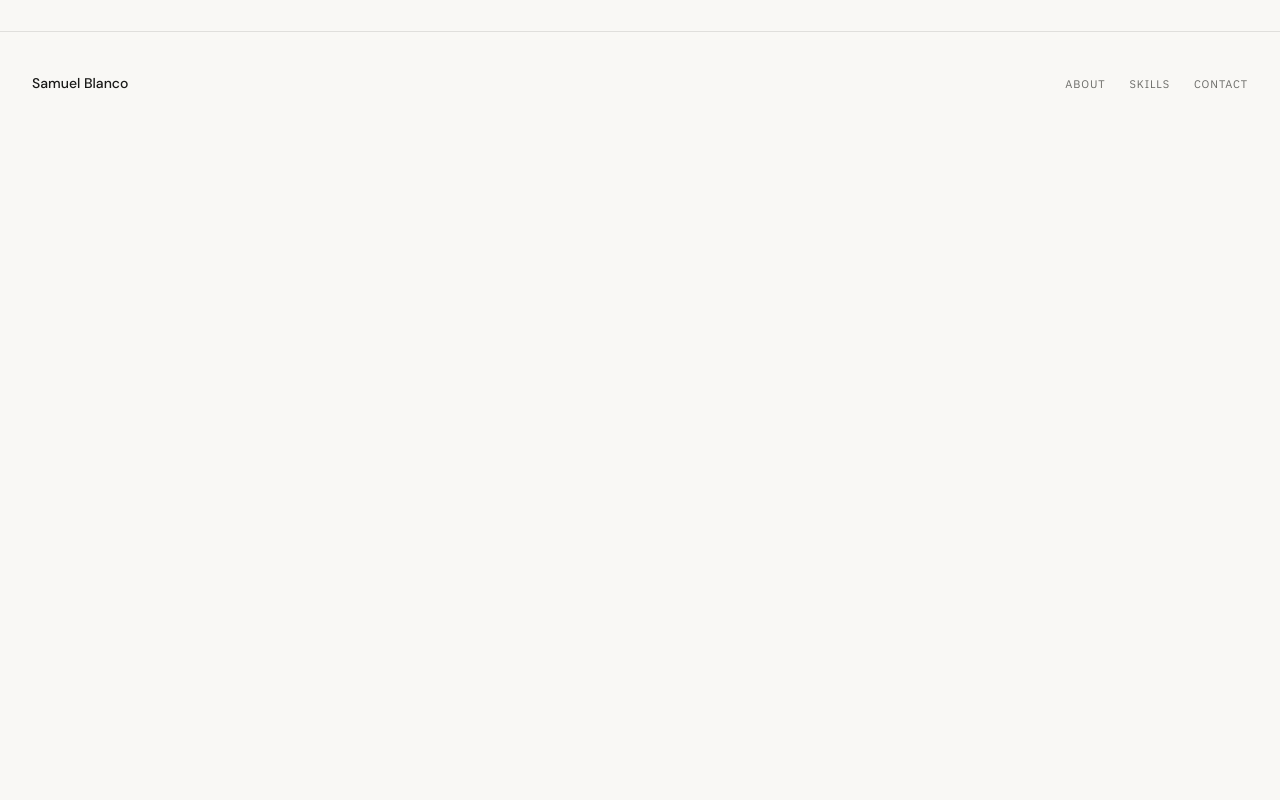
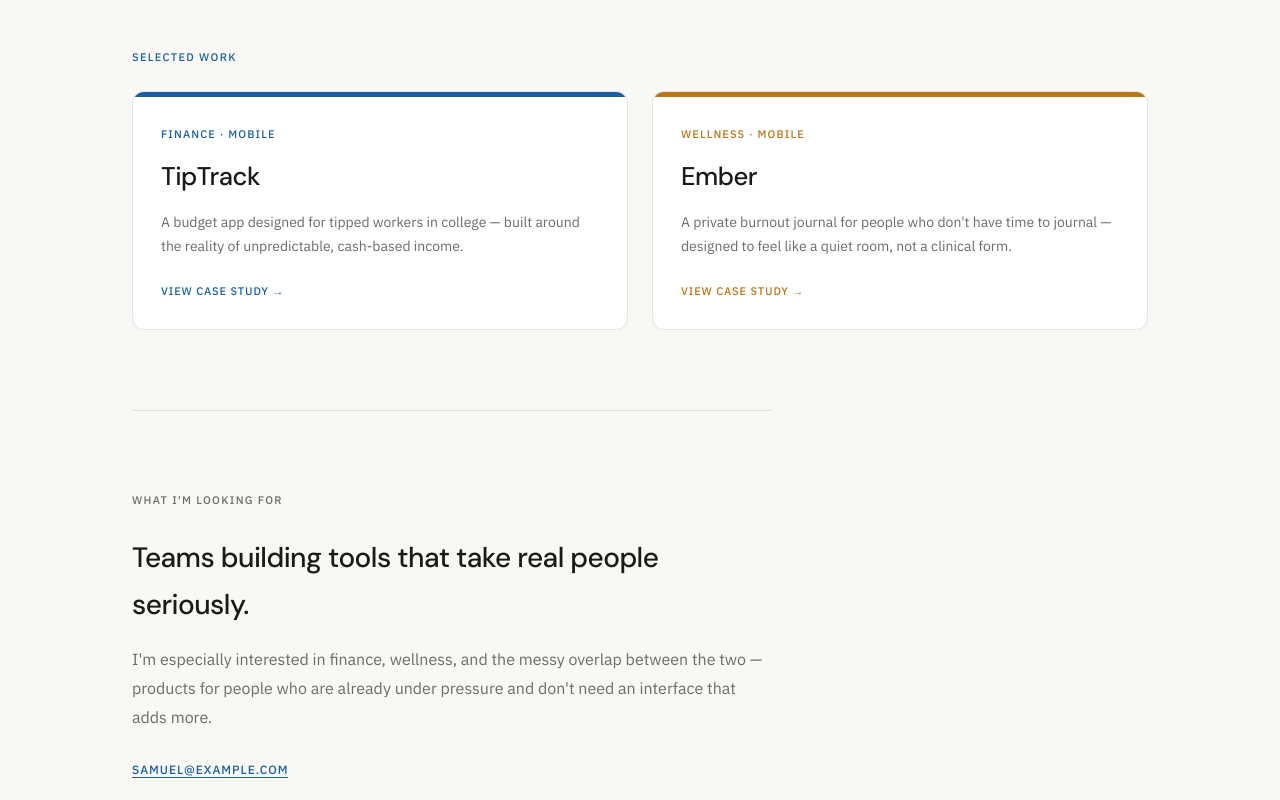
Before and after one commit to SamGB16/portfolio-site, a Next.js app in the folder samuel-portfolio/: page / in a window 1280 px wide. Shown: the part 780-1580 px from the top of the page. Before the commit the page ends 916 px from the top, so only its background shows below. Built offline with nearby package versions, Linux system fonts and the light colour scheme.

Commit message:
implementing sprint-3

```diff
--- a/samuel-portfolio/app/page.tsx
+++ b/samuel-portfolio/app/page.tsx
@@ -2,6 +2,7 @@
 
 import Link from "next/link";
 import { useState } from "react";
+import ProjectCard from "@/components/content/ProjectCard";
 
 function SecondaryLink({
   href,
@@ -101,6 +102,110 @@ export default function Home() {
         </div>
       </section>
 
+      <section
+        id="work"
+        style={{
+          borderTop: "0.5px solid var(--border)",
+          padding: "5rem 0",
+        }}
+      >
+        <p
+          style={{
+            fontFamily: "'IBM Plex Sans', sans-serif",
+            fontSize: "11px",
+            textTransform: "uppercase",
+            letterSpacing: "0.12em",
+            fontWeight: 500,
+            color: "var(--blue)",
+            marginBottom: "1.5rem",
+          }}
+        >
+          Selected Work
+        </p>
+        <div
+          style={{
+            display: "grid",
+            gridTemplateColumns: "1fr 1fr",
+            gap: "1.5rem",
+          }}
+        >
+          <ProjectCard
+            tag="Finance · Mobile"
+            title="TipTrack"
+            description="A budget app designed for tipped workers in college — built around the reality of unpredictable, cash-based income."
+            href="/tiptrack"
+            accent="blue"
+          />
+          <ProjectCard
+            tag="Wellness · Mobile"
+            title="Ember"
+            description="A private burnout journal for people who don't have time to journal — designed to feel like a quiet room, not a clinical form."
+            href="/ember"
+            accent="amber"
+          />
+        </div>
+      </section>
+
+      <section
+        style={{
+          borderTop: "0.5px solid var(--border)",
+          padding: "5rem 0",
+          maxWidth: "640px",
+        }}
+      >
+        <p
+          style={{
+            fontFamily: "'IBM Plex Sans', sans-serif",
+            fontSize: "11px",
+            textTransform: "uppercase",
+            letterSpacing: "0.12em",
+            fontWeight: 500,
+            color: "var(--muted)",
+            marginBottom: "1.5rem",
+          }}
+        >
+          What I&apos;m looking for
+        </p>
+        <h2
+          style={{
+            fontFamily: "'DM Sans', sans-serif",
+            fontSize: "1.75rem",
+            fontWeight: 500,
+            letterSpacing: "-0.02em",
+            marginBottom: "1rem",
+          }}
+        >
+          Teams building tools that take real people seriously.
+        </h2>
+        <p
+          style={{
+            fontFamily: "'IBM Plex Sans', sans-serif",
+            fontSize: "16px",
+            color: "var(--muted)",
+            lineHeight: 1.8,
+            marginBottom: "1.5rem",
+          }}
+        >
+          I&apos;m especially interested in finance, wellness, and the messy
+          overlap between the two — products for people who are already under
+          pressure and don&apos;t need an interface that adds more.
+        </p>
+        <Link
+          href="mailto:samuel@example.com"
+          style={{
+            fontFamily: "'IBM Plex Sans', sans-serif",
+            fontSize: "12px",
+            textTransform: "uppercase",
+            letterSpacing: "0.08em",
+            fontWeight: 500,
+            color: "var(--blue)",
+            borderBottom: "1.5px solid var(--blue)",
+          }}
+        >
+          samuel@example.com
+        </Link>
+      </section>
+
     </div>
   );
 }
--- a/samuel-portfolio/components/content/ProjectCard.tsx
+++ b/samuel-portfolio/components/content/ProjectCard.tsx
@@ -0,0 +1,98 @@
+"use client";
+
+import Link from "next/link";
+import { useState } from "react";
+
+interface ProjectCardProps {
+  title: string;
+  tag: string;
+  description: string;
+  href: string;
+  accent: "blue" | "amber";
+}
+
+export default function ProjectCard({
+  title,
+  tag,
+  description,
+  href,
+  accent,
+}: ProjectCardProps) {
+  const [hovered, setHovered] = useState(false);
+  const accentColor = accent === "blue" ? "var(--blue)" : "var(--amber)";
+
+  return (
+    <Link
+      href={href}
+      onMouseEnter={() => setHovered(true)}
+      onMouseLeave={() => setHovered(false)}
+      style={{
+        display: "block",
+        background: "var(--white)",
+        border: "0.5px solid var(--border)",
+        borderRadius: "12px",
+        overflow: "hidden",
+        transform: hovered ? "translateY(-3px)" : "translateY(0)",
+        transition: "transform 0.25s",
+      }}
+    >
+      <div
+        style={{
+          height: "5px",
+          background: accentColor,
+        }}
+      />
+      <div style={{ padding: "1.75rem" }}>
+        <p
+          style={{
+            fontFamily: "'IBM Plex Sans', sans-serif",
+            fontSize: "11px",
+            textTransform: "uppercase",
+            letterSpacing: "0.10em",
+            fontWeight: 500,
+            color: accentColor,
+            marginBottom: "0.75rem",
+          }}
+        >
+          {tag}
+        </p>
+        <p
+          style={{
+            fontFamily: "'DM Sans', sans-serif",
+            fontSize: "1.6rem",
+            fontWeight: 500,
+            letterSpacing: "-0.02em",
+            color: "var(--text)",
+            marginBottom: "0.75rem",
+          }}
+        >
+          {title}
+        </p>
+        <p
+          style={{
+            fontFamily: "'IBM Plex Sans', sans-serif",
+            fontSize: "14px",
+            fontWeight: 400,
+            color: "var(--muted)",
+            lineHeight: 1.7,
+            marginBottom: "1.5rem",
+          }}
+        >
+          {description}
+        </p>
+        <p
+          style={{
+            fontFamily: "'IBM Plex Sans', sans-serif",
+            fontSize: "11px",
+            textTransform: "uppercase",
+            letterSpacing: "0.08em",
+            fontWeight: 500,
+            color: accentColor,
+          }}
+        >
+          View case study →
+        </p>
+      </div>
+    </Link>
+  );
+}
```
Also changed, not shown: 1 other file (tests, documents, lock files or other folders).
